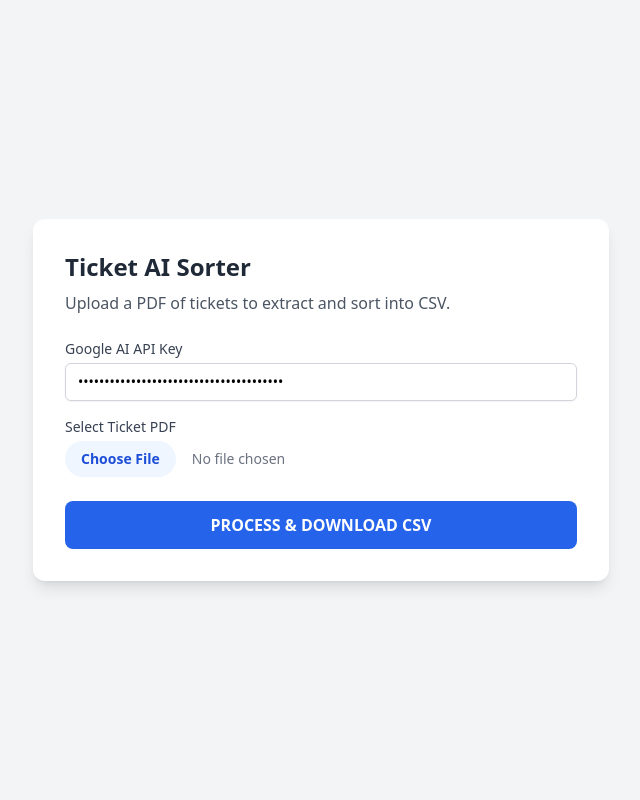
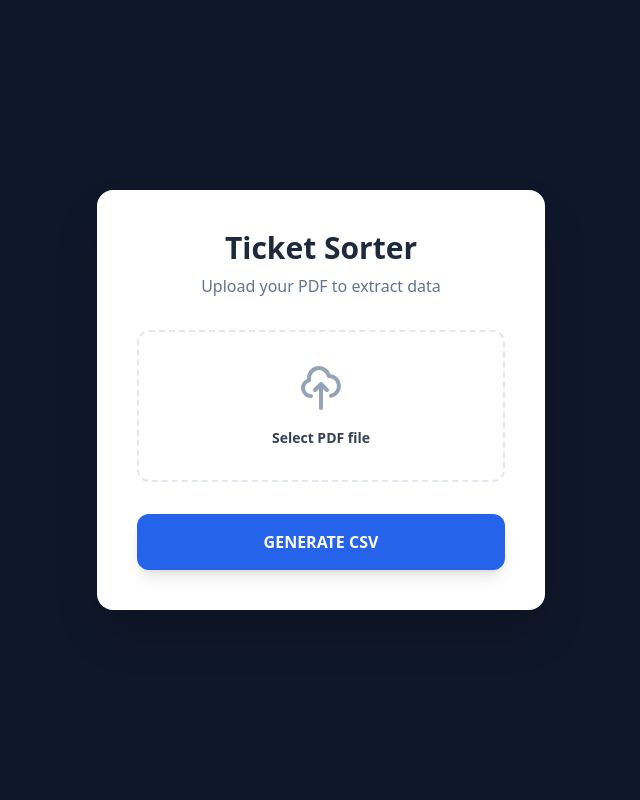
Before and after one commit to ThePythonDev/ticket_web, a Flask app: page / in a window 1280 px wide. Shown: the whole page, without its empty margins (319-959 px from the left). Run offline with Flask 3, Linux system fonts and the light colour scheme; some libraries are stand-ins or nearby versions.

Commit message:
Refactor ticket upload form and styles
Updated the layout and styling of the ticket upload form, including changes to the button and loading indicators.

```diff
--- a/templates/index.html
+++ b/templates/index.html
@@ -6,37 +6,45 @@
     <title>Ticket AI Processor</title>
     <script src="https://cdn.tailwindcss.com"></script>
 </head>
-<body class="bg-gray-100 min-h-screen flex items-center justify-center p-6">
+<body class="bg-slate-900 min-h-screen flex items-center justify-center p-6 font-sans">
 
-    <div class="max-w-xl w-full bg-white rounded-xl shadow-lg p-8">
-        <h1 class="text-2xl font-bold text-gray-800 mb-2">Ticket AI Sorter</h1>
-        <p class="text-gray-600 mb-6">Upload a PDF of tickets to extract and sort into CSV.</p>
+    <div class="max-w-md w-full bg-white rounded-2xl shadow-2xl p-10">
+        <div class="text-center mb-8">
+            <h1 class="text-3xl font-extrabold text-slate-800">Ticket Sorter</h1>
+            <p class="text-slate-500 mt-2">Upload your PDF to extract data</p>
+        </div>
 
         <form action="/process" method="POST" enctype="multipart/form-data" id="uploadForm">
-            <div class="mb-4">
-                <label class="block text-sm font-medium text-gray-700">Google AI API Key</label>
-                <input type="password" name="api_key" value="AIzaSyBGMx6WcrNyhvXtm-o_tx-SCmODPg9JHms" class="mt-1 block w-full px-3 py-2 border border-gray-300 rounded-md shadow-sm focus:outline-none focus:ring-blue-500 focus:border-blue-500 sm:text-sm">
+            <div class="border-2 border-dashed border-slate-200 rounded-xl p-8 text-center hover:border-blue-400 transition-colors">
+                <input type="file" name="file" id="fileInput" accept="application/pdf" class="hidden">
+                <label for="fileInput" class="cursor-pointer">
+                    <svg class="mx-auto h-12 w-12 text-slate-400" fill="none" stroke="currentColor" viewBox="0 0 24 24">
+                        <path stroke-linecap="round" stroke-linejoin="round" stroke-width="2" d="M7 16a4 4 0 01-.88-7.903A5 5 0 1115.9 6L16 6a5 5 0 011 9.9M15 13l-3-3m0 0l-3 3m3-3v12" />
+                    </svg>
+                    <span class="mt-4 block text-sm font-semibold text-slate-700" id="fileName">Select PDF file</span>
+                </label>
             </div>
 
-            <div class="mb-6">
-                <label class="block text-sm font-medium text-gray-700">Select Ticket PDF</label>
-                <input type="file" name="file" accept="application/pdf" class="mt-1 block w-full text-sm text-gray-500 file:mr-4 file:py-2 file:px-4 file:rounded-full file:border-0 file:text-sm file:font-semibold file:bg-blue-50 file:text-blue-700 hover:file:bg-blue-100">
-            </div>
-
-            <button type="submit" id="submitBtn" class="w-full bg-blue-600 text-white font-bold py-3 px-4 rounded-lg hover:bg-blue-700 transition duration-200">
-                PROCESS & DOWNLOAD CSV
+            <button type="submit" id="submitBtn" class="mt-8 w-full bg-blue-600 text-white font-bold py-4 rounded-xl shadow-lg hover:bg-blue-700 hover:-translate-y-0.5 active:translate-y-0 transition-all">
+                GENERATE CSV
             </button>
         </form>
 
-        <div id="loading" class="hidden mt-6 text-center text-blue-600 font-medium animate-pulse">
-            AI is analyzing tickets... Please wait.
+        <div id="loading" class="hidden mt-6 text-center">
+            <div class="inline-block animate-spin rounded-full h-8 w-8 border-4 border-blue-600 border-t-transparent"></div>
+            <p class="text-blue-600 font-bold mt-2">AI is reading tickets...</p>
         </div>
     </div>
 
     <script>
+        // Update label with file name
+        document.getElementById('fileInput').onchange = function() {
+            document.getElementById('fileName').innerText = this.files[0].name;
+        };
+
         document.getElementById('uploadForm').onsubmit = function() {
             document.getElementById('submitBtn').disabled = true;
-            document.getElementById('submitBtn').innerText = "Processing...";
+            document.getElementById('submitBtn').classList.add('opacity-50');
             document.getElementById('loading').classList.remove('hidden');
         };
     </script>
```
